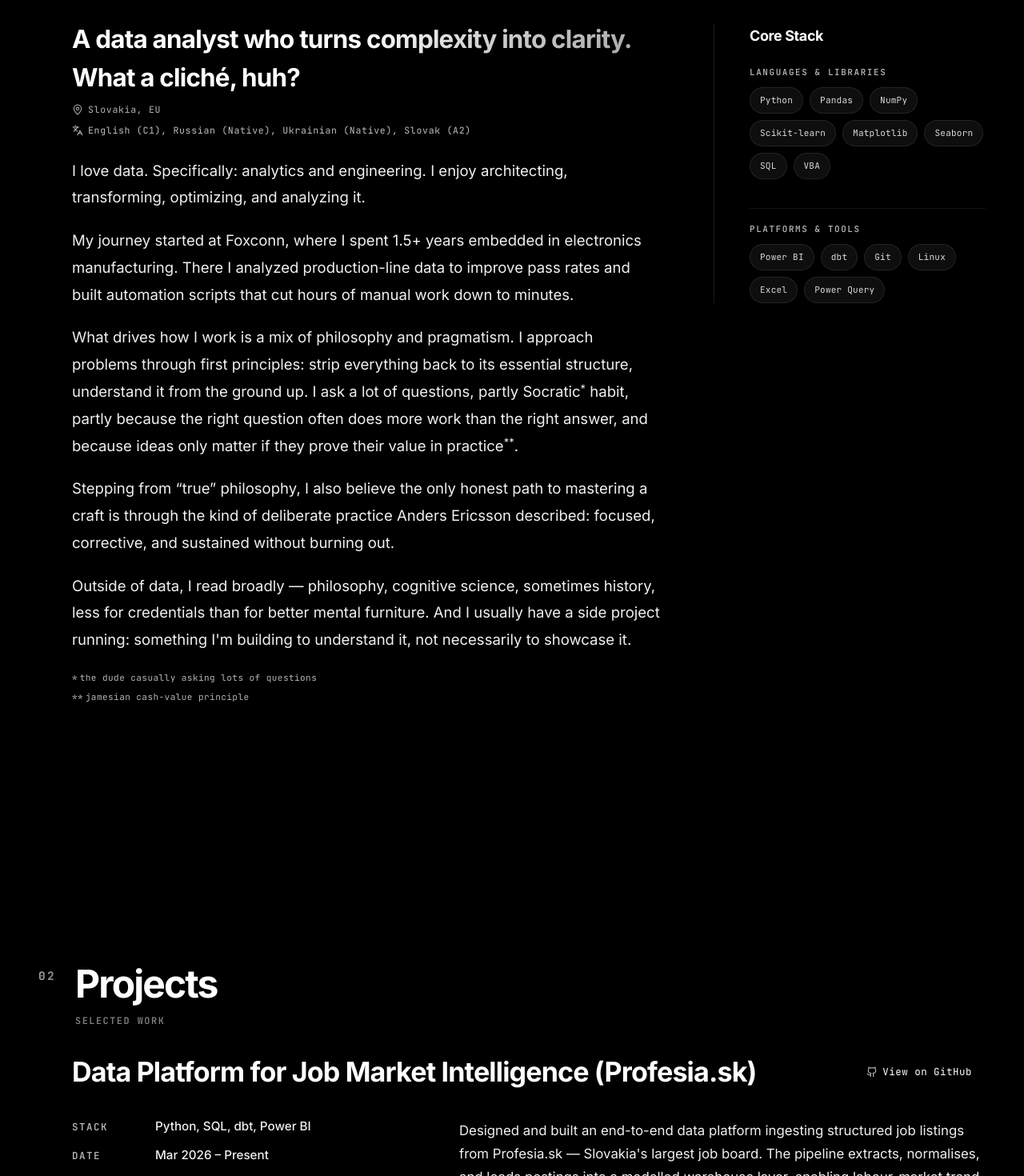
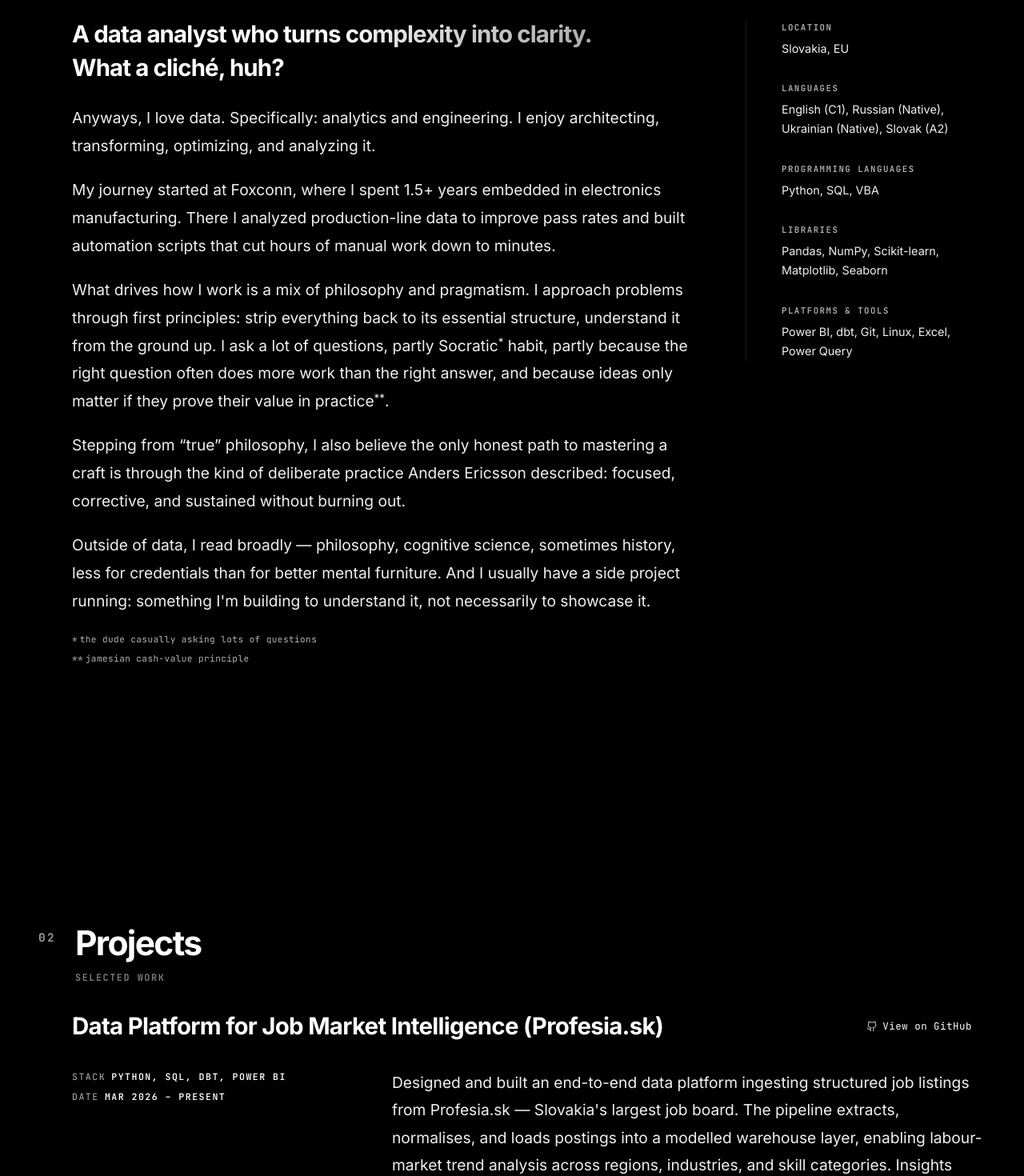
Before and after one commit to zxc0dev/portfolio-next1, a Next.js app: page / in a window 1280 px wide. Shown: the part 960-2430 px from the top of the page at 80% size. Built offline with nearby package versions, Linux system fonts and the light colour scheme.

Commit message:
feat: enhance various components with improved styling, accessibility, and content updates

```diff
--- a/components/about-section.tsx
+++ b/components/about-section.tsx
@@ -1,15 +1,26 @@
-import { MapPin, Languages } from 'lucide-react'
 import { SectionHeader } from '@/components/section-header'
 import { Reveal } from '@/components/reveal'
 
-const STACK_GROUPS = [
+const INFO_GROUPS = [
   {
-    label: 'Languages & Libraries',
-    tags: ['Python', 'Pandas', 'NumPy', 'Scikit-learn', 'Matplotlib', 'Seaborn', 'SQL', 'VBA'],
+    label: 'Location',
+    text: 'Slovakia, EU',
+  },
+  {
+    label: 'Languages',
+    text: 'English (C1), Russian (Native), Ukrainian (Native), Slovak (A2)',
+  },
+  {
+    label: 'Programming Languages',
+    text: 'Python, SQL, VBA',
+  },
+  {
+    label: 'Libraries',
+    text: 'Pandas, NumPy, Scikit-learn, Matplotlib, Seaborn',
   },
   {
     label: 'Platforms & Tools',
-    tags: ['Power BI', 'dbt', 'Git', 'Linux', 'Excel', 'Power Query'],
+    text: 'Power BI, dbt, Git, Linux, Excel, Power Query',
   },
 ]
 
@@ -27,14 +38,13 @@ export function AboutSection() {
           className="mb-[clamp(20px,2.5vw,32px)]"
         />
 
-        <div className="ml-[42px] grid grid-cols-[1fr_340px] items-start gap-[clamp(40px,5vw,64px)] max-lg:grid-cols-1 max-md:ml-0">
+        <div className="ml-[42px] grid grid-cols-[1fr_300px] items-start gap-[clamp(40px,5vw,64px)] max-lg:grid-cols-1 max-md:ml-0">
           {/* Prose */}
           <div className="flex flex-col">
             <Reveal>
-              <div className="mb-6 flex flex-col gap-2.5">
               <h3
-                  className="font-bold leading-[1.26] tracking-[-0.025em] text-foreground text-wrap-balance flex flex-col gap-2"
-                  style={{ fontSize: 'clamp(1.66rem, 1.55vw + 1rem, 1.96rem)' }}
+                className="mb-7 font-[800] leading-[1.18] tracking-[-0.03em] text-foreground text-wrap-balance flex flex-col gap-2"
+                style={{ fontSize: 'clamp(1.62rem, 1.8vw + 0.4rem, 2.2rem)' }}
               >
                 <span>
                   A data analyst who turns{' '}
@@ -42,24 +52,11 @@ export function AboutSection() {
                 </span>
                 <span>What a clich&eacute;, huh?</span>
               </h3>
-                <div className="flex flex-col items-start gap-1.5 font-mono text-[0.72rem] tracking-[0.06em]">
-                  <span className="flex items-center gap-1.5 text-muted">
-                    <MapPin className="h-3.5 w-3.5 shrink-0 opacity-88" />
-                    Slovakia, EU
-                  </span>
-                  <span className="flex items-center gap-1.5 text-white/74">
-                    <Languages className="h-3.5 w-3.5 shrink-0 opacity-88" />
-                    <span className="text-wrap-pretty">
-                      English (C1), Russian (Native), Ukrainian (Native), Slovak (A2)
-                    </span>
-                  </span>
-                </div>
-              </div>
             </Reveal>
 
-            <div className="mb-4 flex max-w-[68ch] flex-col gap-5 text-[1.16rem] leading-[1.82] text-secondary">
+            <div className="mb-4 flex max-w-[68ch] flex-col gap-5 text-[1.2rem] leading-[1.82] text-secondary">
               <Reveal delay={0.04}>
-                <p>I love data. Specifically: analytics and engineering. I enjoy architecting, transforming, optimizing, and analyzing it.</p>
+                <p>Anyways, I love data. Specifically: analytics and engineering. I enjoy architecting, transforming, optimizing, and analyzing it.</p>
               </Reveal>
               <Reveal delay={0.08}>
                 <p>
@@ -106,28 +103,17 @@ export function AboutSection() {
             </div>
           </div>
 
-          {/* Stack */}
-          <div className="flex flex-col gap-5 border-l border-white/10 pl-[clamp(28px,3.5vw,44px)] max-lg:border-l-0 max-lg:pl-0">
-            <Reveal>
-              <h3 className="text-[1.12rem] font-bold tracking-[-0.02em]">Core Stack</h3>
-            </Reveal>
-            {STACK_GROUPS.map((group, gIdx) => (
+          {/* Info Sidebar */}
+          <div className="flex flex-col gap-7 border-l border-white/10 pl-[clamp(28px,3.5vw,44px)] max-lg:border-l-0 max-lg:border-t max-lg:border-t-border max-lg:pt-8 max-lg:pl-0">
+            {INFO_GROUPS.map((group, gIdx) => (
               <Reveal key={group.label} delay={(gIdx + 1) * 0.04}>
                 <div>
-                  {gIdx > 0 && <div className="my-4 h-px bg-border" />}
-                  <span className="mb-2.5 block font-mono text-[0.68rem] font-semibold uppercase tracking-[0.15em] text-muted">
+                  <span className="mb-1.5 block font-mono text-[0.67rem] font-semibold uppercase tracking-[0.14em] text-muted">
                     {group.label}
                   </span>
-                  <div className="flex flex-wrap gap-2">
-                    {group.tags.map((tag) => (
-                      <span
-                        key={tag}
-                        className="rounded-pill border border-white/9 bg-white/[0.055] px-3 py-1.5 font-mono text-[0.69rem] tracking-[0.02em] text-white/84 transition-all duration-[180ms] ease-out-expo hover:-translate-y-px hover:border-white/22 hover:bg-white/11 hover:text-white/96 hover:shadow-[0_6px_16px_rgba(242,242,242,0.1)]"
-                      >
-                        {tag}
-                      </span>
-                    ))}
-                  </div>
+                  <p className="text-[0.9rem] leading-[1.68] text-secondary">
+                    {group.text}
+                  </p>
                 </div>
               </Reveal>
             ))}
--- a/components/contact-section.tsx
+++ b/components/contact-section.tsx
@@ -97,7 +97,7 @@ export function ContactSection() {
                 <span className="mb-[18px] inline-block font-mono text-[0.68rem] font-semibold uppercase tracking-[0.2em] opacity-90">
                   Send a message
                 </span>
-                <p className="mb-7 max-w-[40ch] text-[1.18rem] leading-[1.75] text-secondary">
+                <p className="mb-7 max-w-[40ch] text-[1.2rem] leading-[1.8] text-secondary">
                   Have a project, a role, or an idea — feel free to reach out, I will get
                   back to you.
                 </p>
--- a/components/projects-section.tsx
+++ b/components/projects-section.tsx
@@ -33,8 +33,8 @@ export function ProjectsSection() {
                 <div className="flex flex-wrap items-center justify-between gap-3">
                   <div className="flex flex-wrap items-center gap-3">
                     <h3
-                      className="font-bold leading-[1.32] tracking-[-0.025em] text-wrap-balance"
-                      style={{ fontSize: 'clamp(1.8rem, 1.7vw + 1.1rem, 2.13rem)' }}
+                      className="font-bold leading-[1.28] tracking-[-0.025em] text-wrap-balance"
+                      style={{ fontSize: 'clamp(1.55rem, 1.3vw + 0.8rem, 1.9rem)' }}
                     >
                       {project.title}
                     </h3>
@@ -71,31 +71,37 @@ export function ProjectsSection() {
                 </Reveal>
               )}
 
-              {/* Row 3: Tech Stack + Date  |  Description */}
+              {/* Row 3: Metadata  |  Description */}
               <Reveal delay={0.06}>
-                <div className="mt-8 grid grid-cols-[340px_1fr] items-start gap-[clamp(60px,12vw,144px)] max-md:grid-cols-1">
-                  {/* Left: stack + date */}
-                  <dl className="grid grid-cols-[80px_1fr] gap-x-6 gap-y-2.5 items-baseline">
-                    <dt className="font-mono text-[0.78rem] font-semibold uppercase tracking-[0.12em] text-muted">Stack</dt>
-                    <dd className="m-0 text-[0.95rem] font-medium leading-[1.7] text-secondary">{project.tags.join(', ')}</dd>
-                    {project.dataset && (<>
-                      <dt className="font-mono text-[0.78rem] font-semibold uppercase tracking-[0.12em] text-muted">Dataset</dt>
-                      <dd className="m-0 text-[0.95rem] font-medium leading-[1.7] text-secondary">{project.dataset}</dd>
-                    </>)}
-                    {project.dateRange && (<>
-                      <dt className="font-mono text-[0.78rem] font-semibold uppercase tracking-[0.12em] text-muted">Date</dt>
-                      <dd className="m-0 text-[0.95rem] font-medium leading-[1.7] text-secondary">{project.dateRange}</dd>
-                    </>)}
+                <div className="mt-8 grid grid-cols-[280px_1fr] items-start gap-[clamp(48px,10vw,120px)] max-md:grid-cols-1">
+                  {/* Left: metadata */}
+                  <dl className="flex flex-col gap-[2px]">
+                    <div className="font-mono text-[0.72rem] uppercase tracking-[0.13em] leading-[2]">
+                      <span className="text-muted">Stack&ensp;</span>
+                      <span className="text-foreground font-semibold">{project.tags.join(', ')}</span>
+                    </div>
+                    {project.dataset && (
+                      <div className="font-mono text-[0.72rem] uppercase tracking-[0.13em] leading-[2]">
+                        <span className="text-muted">Data&ensp;</span>
+                        <span className="text-foreground font-semibold">{project.dataset}</span>
+                      </div>
+                    )}
+                    {project.dateRange && (
+                      <div className="font-mono text-[0.72rem] uppercase tracking-[0.13em] leading-[2]">
+                        <span className="text-muted">Date&ensp;</span>
+                        <span className="text-foreground font-semibold">{project.dateRange}</span>
+                      </div>
+                    )}
                   </dl>
 
                   {/* Right: description */}
-                  <div className="pt-1">
+                  <div className="pt-0.5">
                     {project.description ? (
-                      <p className="text-[1.05rem] leading-[1.72] text-secondary text-wrap-pretty">
+                      <p className="text-[1.2rem] leading-[1.8] text-secondary text-wrap-pretty">
                         {project.description}
                       </p>
                     ) : (
-                      <p className="text-[1.05rem] leading-[1.72] text-muted/50 italic">
+                      <p className="text-[1.2rem] leading-[1.8] text-muted/50 italic">
                         Description coming soon.
                       </p>
                     )}
--- a/components/reveal.tsx
+++ b/components/reveal.tsx
@@ -9,6 +9,7 @@ interface RevealProps {
   children: React.ReactNode
   className?: string
   delay?: number
+  /** @deprecated No longer applied — reveal is pure opacity staging */
   direction?: 'up' | 'left' | 'right' | 'none'
 }
 
@@ -16,27 +17,15 @@ export function Reveal({
   children,
   className,
   delay = 0,
-  direction = 'up',
 }: RevealProps) {
   const ref = useRef<HTMLDivElement>(null)
-  const isInView = useInView(ref, { once: true, margin: '0px 0px -60px 0px' })
-
-  const offset = {
-    up: { y: 10 },
-    left: { x: -14 },
-    right: { x: 14 },
-    none: {},
-  }[direction]
-
-  const animateTo: Record<string, number> = { opacity: 1 }
-  if ('x' in offset) animateTo.x = 0
-  if ('y' in offset) animateTo.y = 0
+  const isInView = useInView(ref, { once: true, margin: '0px 0px -48px 0px' })
 
   return (
     <motion.div
       ref={ref}
-      initial={{ opacity: 0, ...offset }}
-      animate={isInView ? animateTo : undefined}
+      initial={{ opacity: 0 }}
+      animate={isInView ? { opacity: 1 } : undefined}
       transition={{ duration: dur.reveal, ease: ease.expo, delay }}
       className={cn(className)}
     >
--- a/components/section-header.tsx
+++ b/components/section-header.tsx
@@ -17,7 +17,7 @@ export function SectionHeader({ number, title, subtitle, className }: SectionHea
       <div className="flex flex-col gap-1.5">
         <h2
           className="relative block font-sans leading-[1.08] font-bold tracking-[-0.04em] text-wrap-balance"
-          style={{ fontSize: 'clamp(2.2rem, 2.8vw + 1rem, 3rem)' }}
+          style={{ fontSize: 'clamp(2.2rem, 2.2vw + 0.9rem, 2.8rem)' }}
         >
           {title}
           <span className="text-gradient absolute -bottom-2.5 left-0 block h-0.5 w-12 rounded-full opacity-60" />
--- a/data/projects.ts
+++ b/data/projects.ts
@@ -1,7 +1,6 @@
 export interface Project {
   slug: string
   title: string
-  type?: string
   githubUrl: string | null
   isConfidential: boolean
   isWip: boolean
@@ -15,7 +14,6 @@ export const projects: Project[] = [
   {
     slug: 'profesia',
     title: 'Data Platform for Job Market Intelligence (Profesia.sk)',
-    type: 'Data Engineering',
     githubUrl: 'https://github.com/zxc0dev/profesia-job-market-intelligence',
     isConfidential: false,
     isWip: false,
@@ -27,7 +25,6 @@ export const projects: Project[] = [
   {
     slug: 'covid',
     title: 'Covid Global Impact Analysis',
-    type: 'Data Analysis',
     githubUrl: 'https://github.com/zxc0dev/covid-global-impact-analysis',
     isConfidential: false,
     isWip: false,
@@ -40,7 +37,6 @@ export const projects: Project[] = [
   {
     slug: 'rfm',
     title: 'Customer RFM Segmentation',
-    type: 'Data Analysis',
     githubUrl: 'https://github.com/zxc0dev/customer-rfm-segmentation-dashboard',
     isConfidential: false,
     isWip: false,
@@ -53,7 +49,6 @@ export const projects: Project[] = [
   {
     slug: 'churn',
     title: 'Telecom Customer Churn Prediction',
-    type: 'ML Pipeline',
     githubUrl: 'https://github.com/zxc0dev/telecom-customer-churn-prediction',
     isConfidential: false,
     isWip: false,
--- a/lib/motion.ts
+++ b/lib/motion.ts
@@ -10,6 +10,6 @@ export const ease = {
 export const dur = {
   fast: 0.18,
   base: 0.28,
-  reveal: 0.72,
+  reveal: 1.1,
   hero: 1.0,
 }
```
Also changed, not shown: components/education-section.tsx (+4 -4 lines), components/experience-section.tsx (+4 -4 lines). Lines whose indentation alone changed are shown as unchanged.
